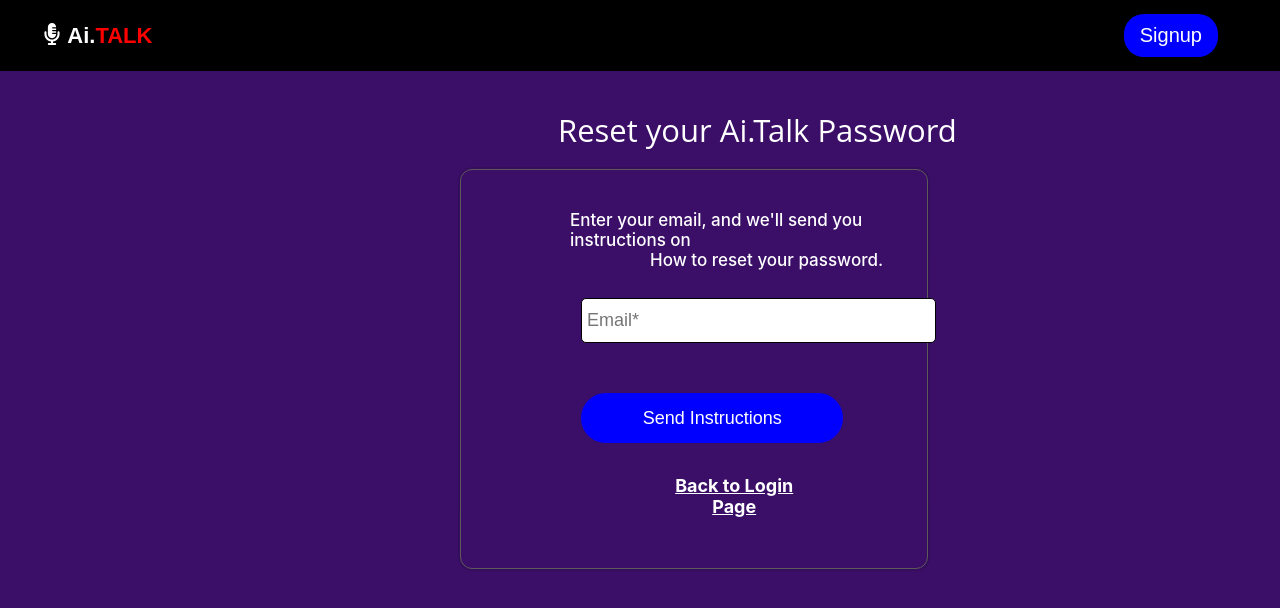
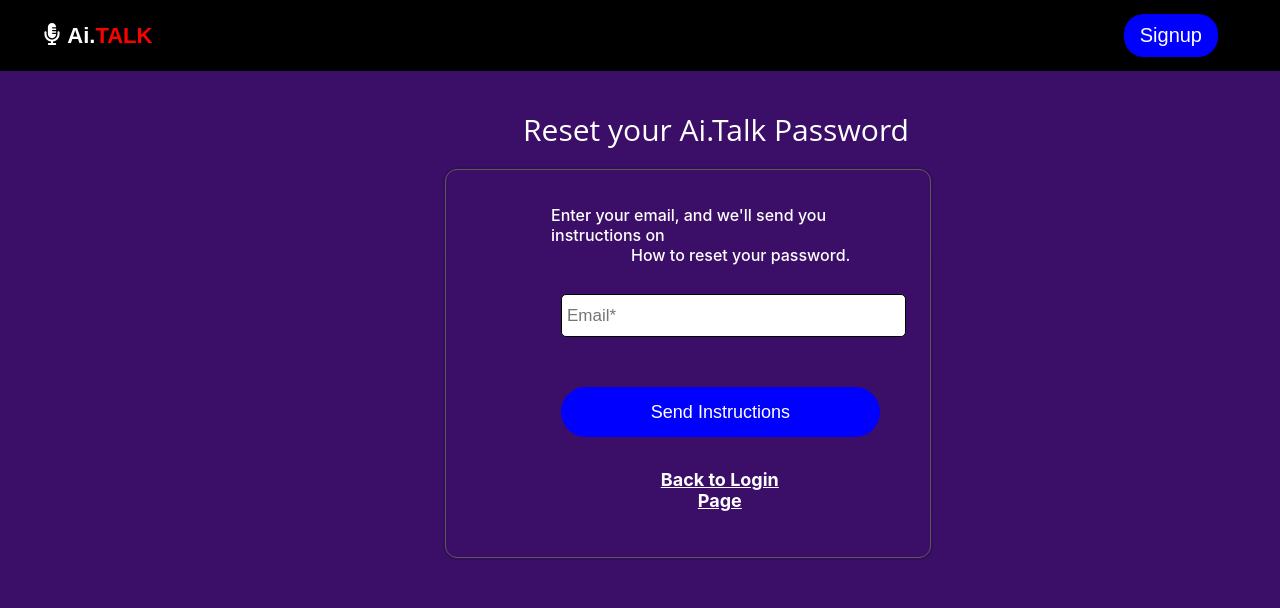
Before and after one commit to anilbhangay/Developer-Work, a React (Create React App) app in the folder Voice_Speech/: page /Forgotpass in a window 1280 px wide. Shown: the top 608 px of the page. Built offline with nearby package versions, Linux system fonts and the light colour scheme.

Commit message:
Changed style of error page

```diff
--- a/Voice_Speech/src/components/register/Forgotpass.css
+++ b/Voice_Speech/src/components/register/Forgotpass.css
@@ -4,24 +4,24 @@
   }
 
   .Forget-form {
-    padding: 20px 40px;
+    padding: 20px 25px;
     margin-left: 420px;
   }
 
   .forget-form-text h2 {
-    font-size: 31px;
+    font-size: 30px;
     font-weight: 400;
     font-family: "Open Sans", sans-serif;
     margin: 17px 0;
-    margin-left: 98px;
+    margin-left: 78px;
     line-height: 44px;
     color: #fff;
   }
 
   .form-coainter-forget {
     width: 60%;
-    height: 50%;
-    padding: 40px;
+    height: 45%;
+    padding: 35px;
     align-items: center;
     border-radius: 12px;
     border: 1px solid #5e5959;
@@ -29,9 +29,9 @@
   }
 
   .form-coainter-forget p {
-    margin-left: 69px;
-    margin-bottom: 11px;
-    font-size: 17px;
+    margin-left: 70px;
+    margin-bottom: 12px;
+    font-size: 16px;
     font-weight: 500;
   }
 
@@ -40,28 +40,28 @@
   }
 
   .form-input-forget input {
-    width: 355px;
-    height: 45px;
+    width: 345px;
+    height: 43px;
     border-radius: 5px;
     border: 1px solid #000;
     outline: none;
     padding: 5px;
-    font-size: 18px;
+    font-size: 17px;
     margin-top: 17px;
     margin-left: 80px;
     margin-bottom: 5px;
   }
 
   .form-coainter-forget .error-name-for {
-    margin-left: 86px;
+    margin-left: 85px;
     position: relative;
     top: -3px;
-    font-size: 16px;
+    font-size: 14px;
     color: red;
   }
 
   .form-links-forget #for-login {
-    width: 68%;
+    width: 77%;
     height: 50px;
     align-items: center;
     line-height: 2px;
--- a/Voice_Speech/src/components/register/Login.css
+++ b/Voice_Speech/src/components/register/Login.css
@@ -20,7 +20,7 @@
 
 .header-pass {
   align-items: center;
-  padding: 20px 40px;
+  padding: 20px 35px;
   margin-left: 420px;
 }
 
@@ -58,7 +58,7 @@
 
 .error-name-email {
   margin-left: 55px;
-  font-size: 15px;
+  font-size: 14px;
   color: #ff0000;
 }
 
@@ -66,7 +66,7 @@
   position: relative;
   top: 3px;
   right: -55px;
-  font-size: 15px;
+  font-size: 14px;
   color: #ff0000;
 }
 
--- a/Voice_Speech/src/components/register/Signup.css
+++ b/Voice_Speech/src/components/register/Signup.css
@@ -5,7 +5,7 @@
 
   .signup-form {
     margin: 0px;
-    padding: 20px 40px;
+    padding: 20px 35px;
     align-items: center;
     margin-left: 420px;
   }
```
